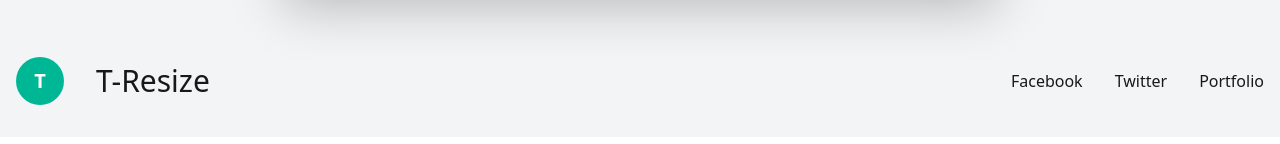
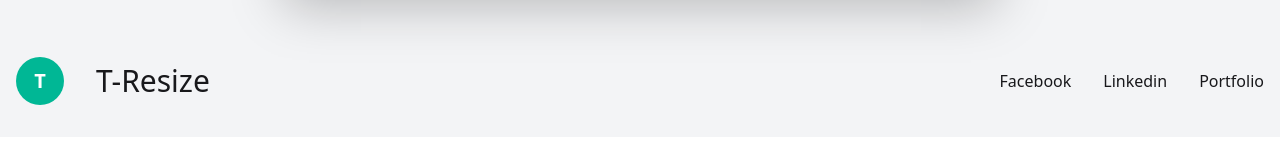
Before and after one commit to jahidul2004/t-resize, a React (Vite) app: page / in a window 1280 px wide. Shown: the part 560-704 px from the top of the page. Built offline with nearby package versions, Linux system fonts and the light colour scheme.

Commit message:
Footer updated.

```diff
--- a/src/components/footer/Footer.jsx
+++ b/src/components/footer/Footer.jsx
@@ -12,17 +12,26 @@ const Footer = () => {
                 </div>
                 <ul className="flex flex-wrap pl-3 space-x-4 sm:space-x-8">
                     <li>
-                        <a rel="noopener noreferrer" href="#">
+                        <a
+                            rel="noopener noreferrer"
+                            href="https://www.facebook.com/jahidul.islam.941620"
+                        >
                             Facebook
                         </a>
                     </li>
                     <li>
-                        <a rel="noopener noreferrer" href="#">
-                            Twitter
+                        <a
+                            rel="noopener noreferrer"
+                            href="https://www.linkedin.com/in/islam-jahidul-jihad"
+                        >
+                            Linkedin
                         </a>
                     </li>
                     <li>
-                        <a rel="noopener noreferrer" href="#">
+                        <a
+                            rel="noopener noreferrer"
+                            href="https://jahiduljihad.netlify.app/"
+                        >
                             Portfolio
                         </a>
                     </li>
```
